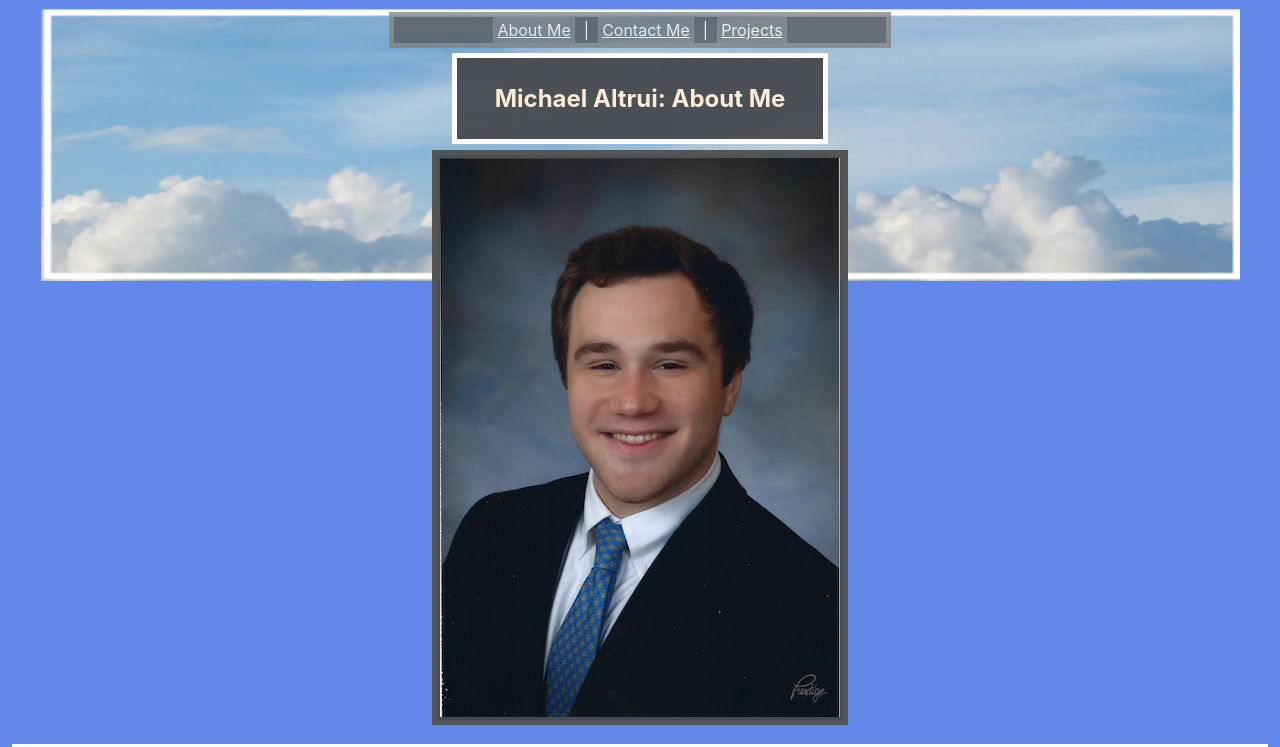
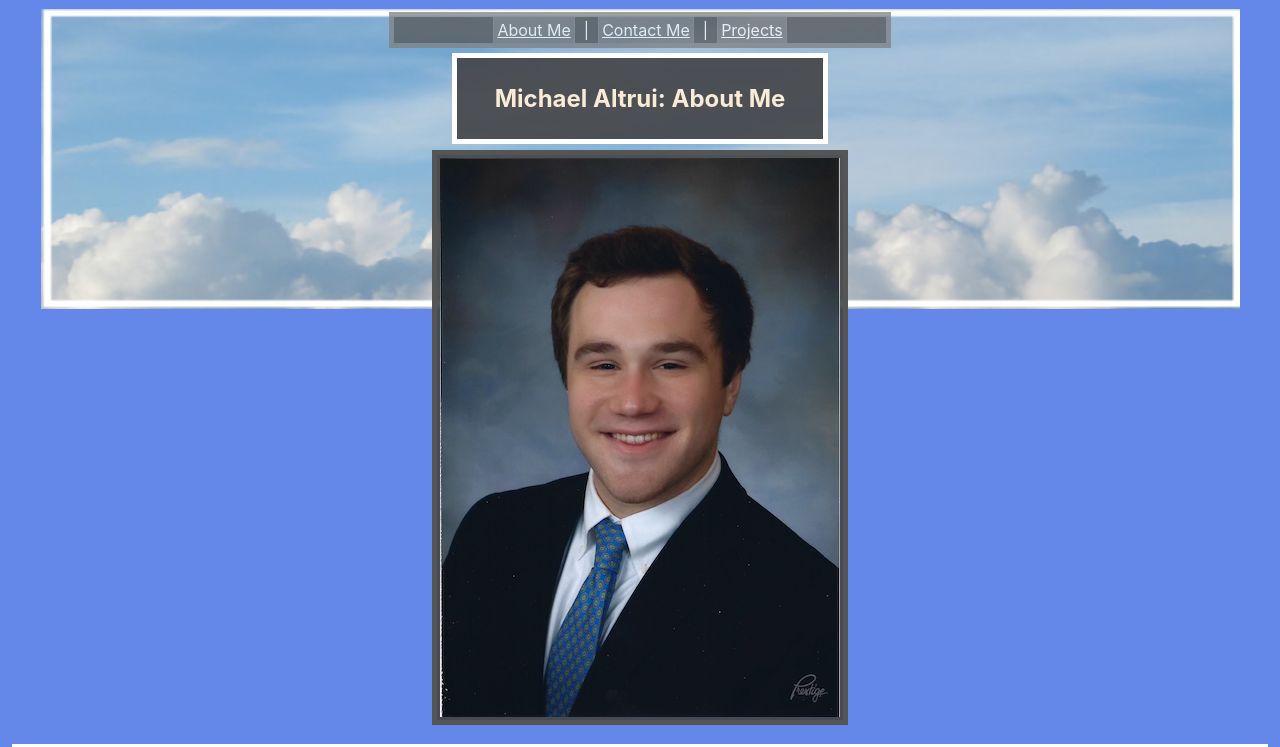
Before and after one commit to maltrui/altrui-portfolio, a React (Create React App) app: page / in a window 1280 px wide. Shown: the top 747 px of the page. Built offline with nearby package versions, Linux system fonts and the light colour scheme.

Commit message:
header size

```diff
--- a/src/Pages/App/App.css
+++ b/src/Pages/App/App.css
@@ -19,7 +19,7 @@ nav{
 }
 .header{
     background: url("../../Imgs/header.jpeg");
-    background-size: 95% 25%;
+    background-size: 95% 300px;
     background-position: center top;
     background-repeat: no-repeat;
     width: auto;
```
